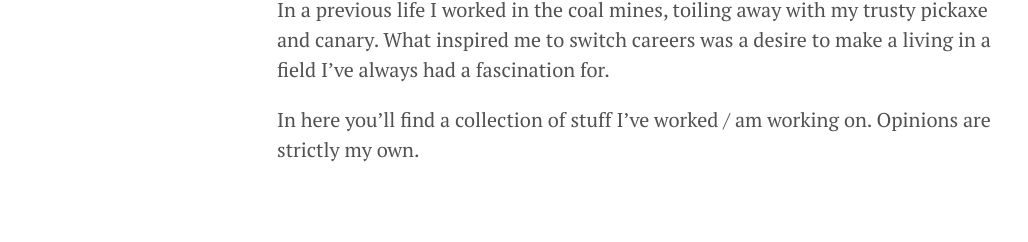
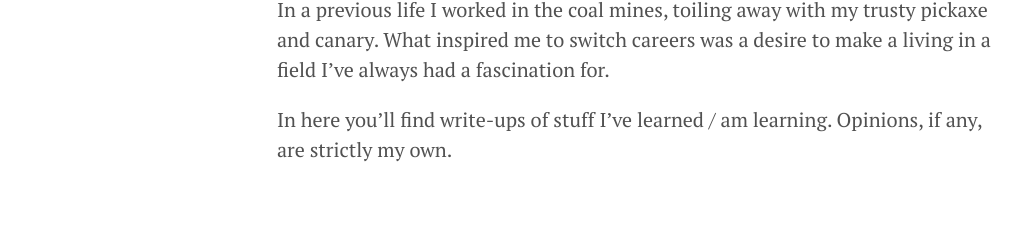
Before and after one commit to adrianwong/adrianwong.github.io, a Jekyll site: the page built from about.md, in a window 1280 px wide. Shown: the part 777-1019 px from the top of the page, without its empty margins (3-1031 px from the left). Built offline with Jekyll 4.4.1, drawn with Linux system fonts in a browser that asks for light colours.

Commit message:
Change some text to better reflect blog's intention

```diff
--- a/about.md
+++ b/about.md
@@ -9,4 +9,4 @@ Hey there! I'm Adrian, a Melbourne-based software developer currently working fo
 
 In a previous life I worked in the coal mines, toiling away with my trusty pickaxe and canary. What inspired me to switch careers was a desire to make a living in a field I've always had a fascination for.
 
-In here you'll find a collection of stuff I've worked / am working on. Opinions are strictly my own.
+In here you'll find write-ups of stuff I've learned / am learning. Opinions, if any, are strictly my own.
```
